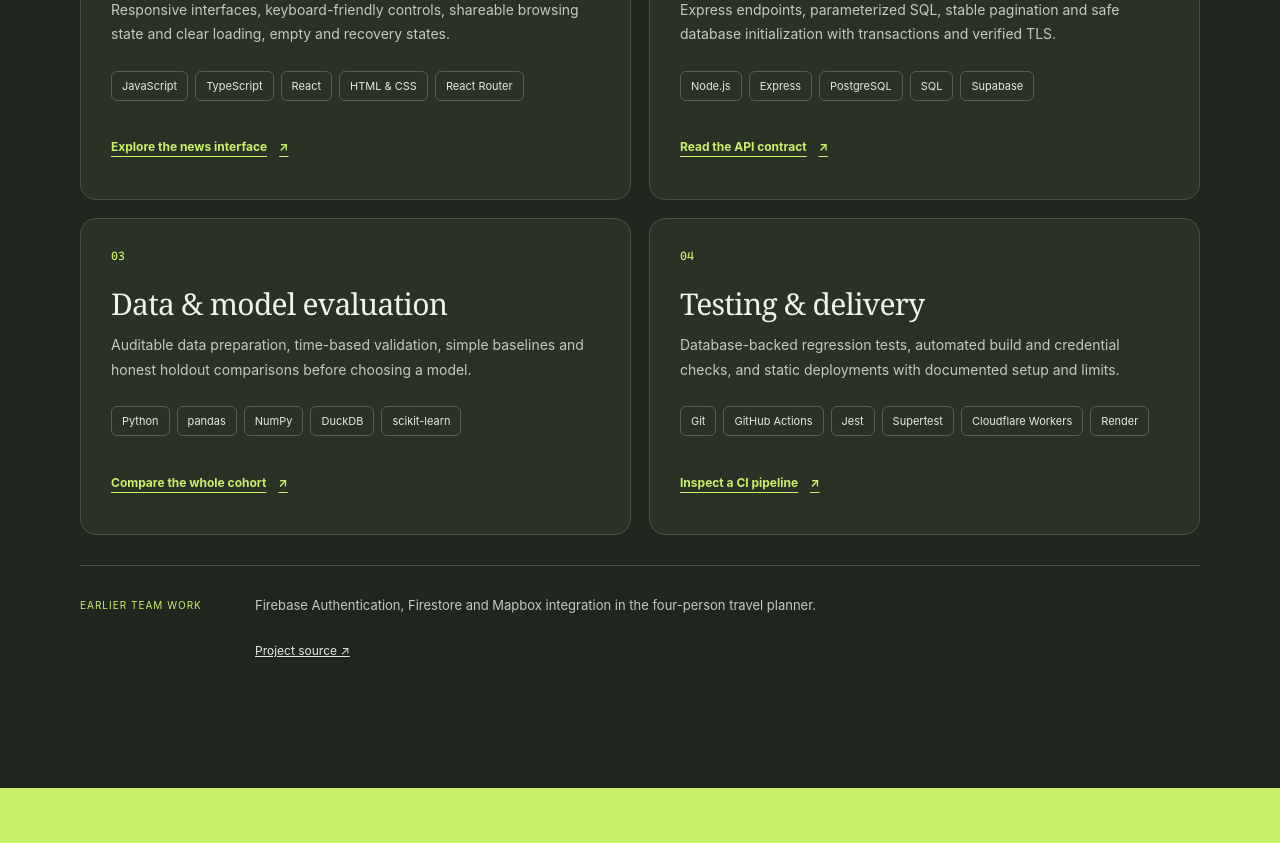
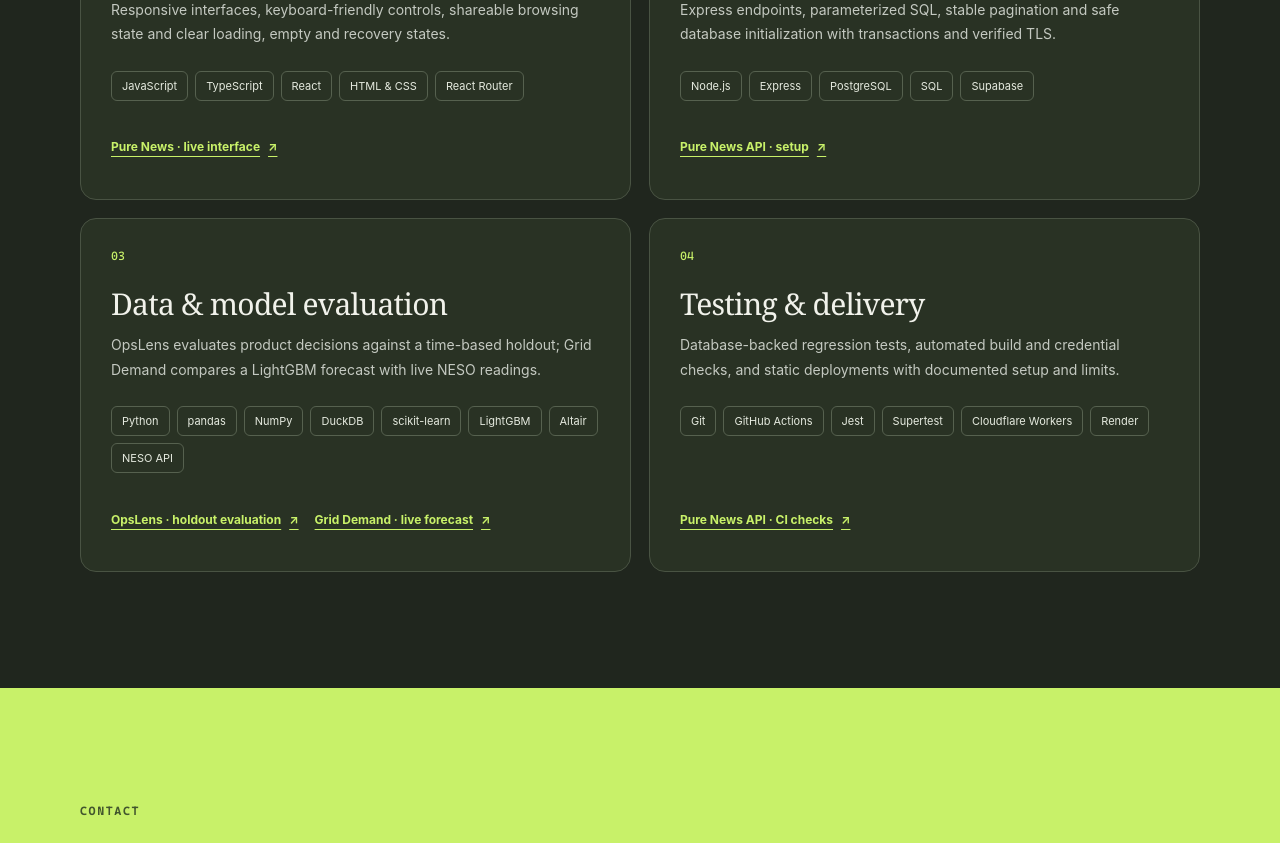
Before and after one commit to s7a7ic-37/portfolio, a React (Vite) app: page / in a window 1280 px wide. Shown: the part 4040-4883 px from the top of the page. Built offline with nearby package versions, Linux system fonts and the light colour scheme.

Commit message:
Clarify project evidence in skills section

```diff
--- a/src/App.css
+++ b/src/App.css
@@ -43,11 +43,8 @@
 .capability-card p { color: #c4c9c1; font-size: 14px; line-height: 1.75; margin: 0; }
 .capability-tools { display: flex; flex-wrap: wrap; gap: 7px; list-style: none; padding: 0; margin: 24px 0; }
 .capability-tools li { border: 1px solid #56614f; padding: 7px 10px; border-radius: 6px; color: #e5eadf; font-size: 11px; }
-.capability-card a { display: inline-flex; align-items: center; gap: 12px; min-height: 44px; margin-top: auto; color: var(--lime); font-size: 12px; font-weight: 650; text-underline-offset: 5px; }
-.team-toolkit { display: grid; grid-template-columns: 145px 1fr; gap: 12px 30px; align-items: start; padding-top: 28px; margin-top: 30px; border-top: 1px solid #495343; }
-.team-toolkit > span { color: var(--lime); font-size: 10px; letter-spacing: .1em; padding-top: 5px; }
-.team-toolkit p { color: #c4c9c1; font-size: 13px; line-height: 1.7; margin: 0; }
-.team-toolkit a { grid-column: 2; color: #e5eadf; font-size: 12px; display: inline-flex; align-items: center; min-height: 44px; }
+.capability-evidence { display: flex; flex-wrap: wrap; gap: 4px 16px; margin-top: auto; }
+.capability-card a { display: inline-flex; align-items: center; gap: 8px; min-height: 44px; color: var(--lime); font-size: 12px; font-weight: 650; text-underline-offset: 5px; }
 
 .contact-section { padding-bottom: 78px; background: var(--contact-bg,var(--lime)); }
 .contact-section .eyebrow { color: var(--contact-text,#42562d); }
@@ -76,8 +73,6 @@
   .skills-heading .section-intro { margin-top: 24px; }
   .capability-grid { grid-template-columns: 1fr; }
   .capability-card { padding: 24px; }
-  .team-toolkit { grid-template-columns: 1fr; }
-  .team-toolkit a { grid-column: auto; }
 }
 
 html[data-theme="dark"] .contact-links a { border-color: #718565; }
--- a/src/components/Skills.tsx
+++ b/src/components/Skills.tsx
@@ -3,25 +3,28 @@ const capabilities = [
     number: "01", title: "Interfaces & interaction",
     description: "Responsive interfaces, keyboard-friendly controls, shareable browsing state and clear loading, empty and recovery states.",
     tools: ["JavaScript", "TypeScript", "React", "HTML & CSS", "React Router"],
-    evidence: "Explore the news interface", href: "https://news.artemislab.co.uk/?topic=coding&sort_by=title&order=asc",
+    evidence: [{ label: "Pure News · live interface", href: "https://news.artemislab.co.uk/" }],
   },
   {
     number: "02", title: "APIs & relational data",
     description: "Express endpoints, parameterized SQL, stable pagination and safe database initialization with transactions and verified TLS.",
     tools: ["Node.js", "Express", "PostgreSQL", "SQL", "Supabase"],
-    evidence: "Read the API contract", href: "https://github.com/s7a7ic-37/pure-news-api#production-configuration",
+    evidence: [{ label: "Pure News API · setup", href: "https://github.com/s7a7ic-37/pure-news-api#production-configuration" }],
   },
   {
     number: "03", title: "Data & model evaluation",
-    description: "Auditable data preparation, time-based validation, simple baselines and honest holdout comparisons before choosing a model.",
-    tools: ["Python", "pandas", "NumPy", "DuckDB", "scikit-learn"],
-    evidence: "Compare the whole cohort", href: "https://opslens.artemislab.co.uk/#cohort",
+    description: "OpsLens evaluates product decisions against a time-based holdout; Grid Demand compares a LightGBM forecast with live NESO readings.",
+    tools: ["Python", "pandas", "NumPy", "DuckDB", "scikit-learn", "LightGBM", "Altair", "NESO API"],
+    evidence: [
+      { label: "OpsLens · holdout evaluation", href: "https://opslens.artemislab.co.uk/#cohort" },
+      { label: "Grid Demand · live forecast", href: "https://grid.artemislab.co.uk/" },
+    ],
   },
   {
     number: "04", title: "Testing & delivery",
     description: "Database-backed regression tests, automated build and credential checks, and static deployments with documented setup and limits.",
     tools: ["Git", "GitHub Actions", "Jest", "Supertest", "Cloudflare Workers", "Render"],
-    evidence: "Inspect a CI pipeline", href: "https://github.com/s7a7ic-37/pure-news-api/actions/workflows/checks.yml",
+    evidence: [{ label: "Pure News API · CI checks", href: "https://github.com/s7a7ic-37/pure-news-api/actions/workflows/checks.yml" }],
   },
 ];
 
@@ -31,7 +34,7 @@ export default function Skills() {
       <div className="section-wrap">
         <div className="skills-heading">
           <div><p className="eyebrow">Tools, with a purpose</p><h2 className="section-title">Built across<br />the stack.</h2></div>
-          <p className="section-intro">A practical toolkit, backed by work you can inspect. The core is full-stack JavaScript; Python and ML are newer skills I’m developing through OpsLens.</p>
+          <p className="section-intro">A practical toolkit, backed by work you can inspect. My core is full-stack JavaScript; Python and machine learning are newer skills I’m building through OpsLens and Grid Demand Lab.</p>
         </div>
         <div className="capability-grid">
           {capabilities.map((capability) => (
@@ -40,11 +43,10 @@ export default function Skills() {
               <h3>{capability.title}</h3>
               <p>{capability.description}</p>
               <ul className="capability-tools" aria-label={capability.title + " technologies"}>{capability.tools.map((tool) => <li key={tool}>{tool}</li>)}</ul>
-              <a href={capability.href}>{capability.evidence} <span aria-hidden="true">↗</span></a>
+              <div className="capability-evidence">{capability.evidence.map((item) => <a key={item.href} href={item.href}>{item.label} <span aria-hidden="true">↗</span></a>)}</div>
             </article>
           ))}
         </div>
-        <div className="team-toolkit"><span>EARLIER TEAM WORK</span><p>Firebase Authentication, Firestore and Mapbox integration in the four-person travel planner. </p><a href="https://github.com/s7a7ic-37/travel-planner">Project source ↗</a></div>
       </div>
     </section>
   );
```
